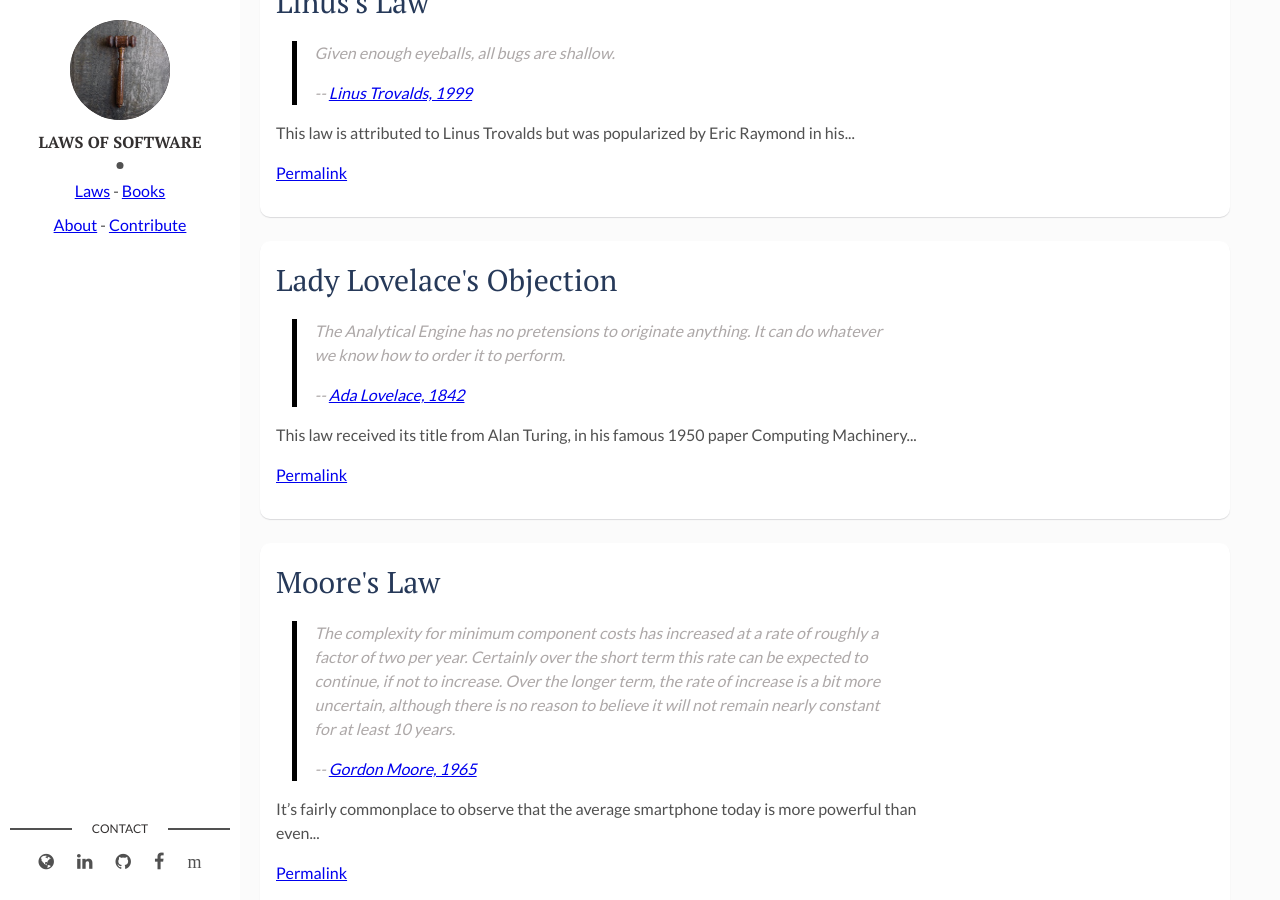
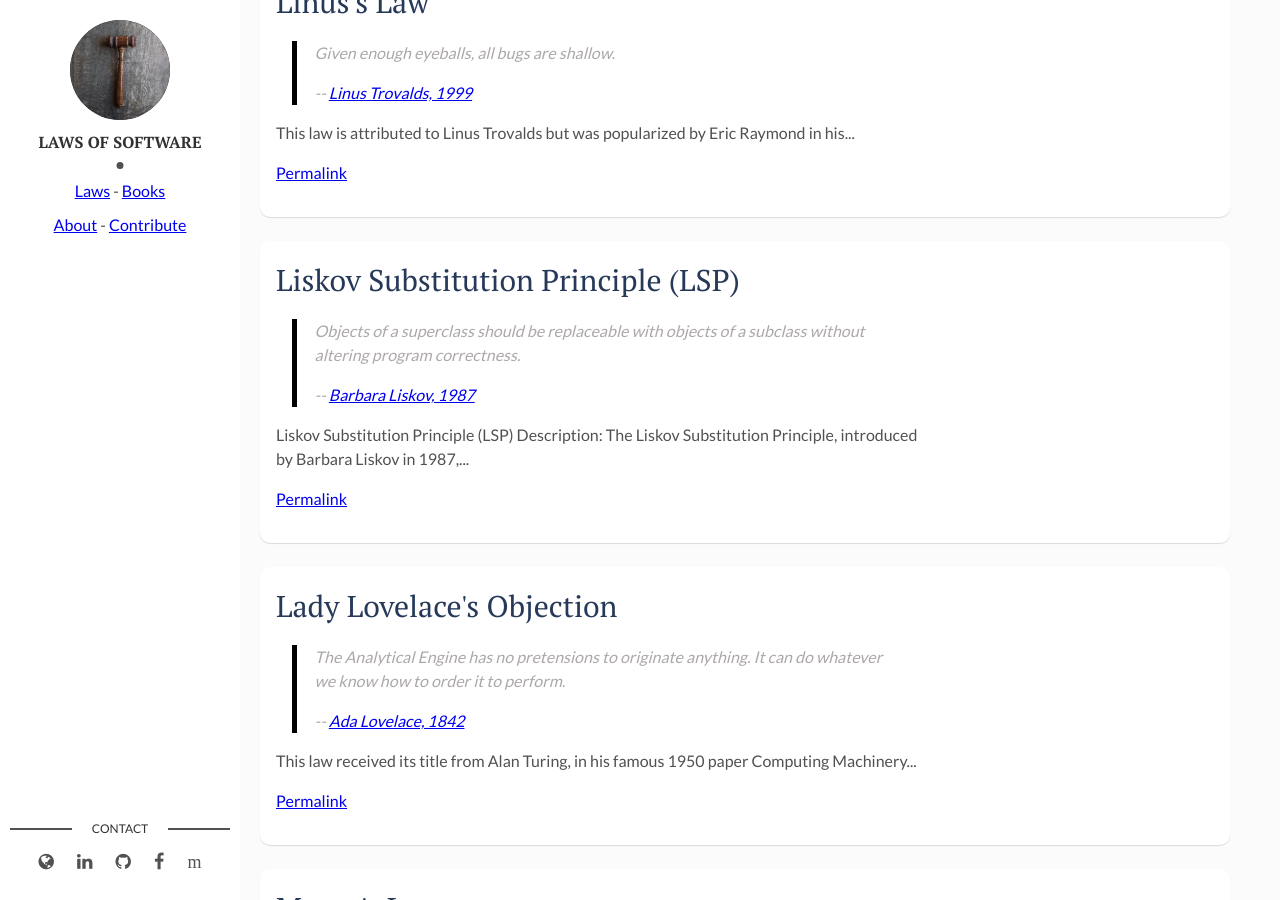
Before and after one commit to shaisachs/laws-of-software, a Jekyll site: the page built from index.html, in a window 1280 px wide and 900 px high, scrolled down 6011 px. Built offline with Jekyll 4.4.1, drawn with Linux system fonts in a browser that asks for light colours; some of the changed lines change nothing that is shown.

Commit message:
Update liskov_substitution_principle.md

```diff
--- a/_laws/liskov_substitution_principle.md
+++ b/_laws/liskov_substitution_principle.md
@@ -1,6 +1,3 @@
-Here’s **Liskov Substitution Principle (LSP)** in the requested style:
-
-
 ---
 layout: post
 title: Liskov Substitution Principle (LSP)
```
